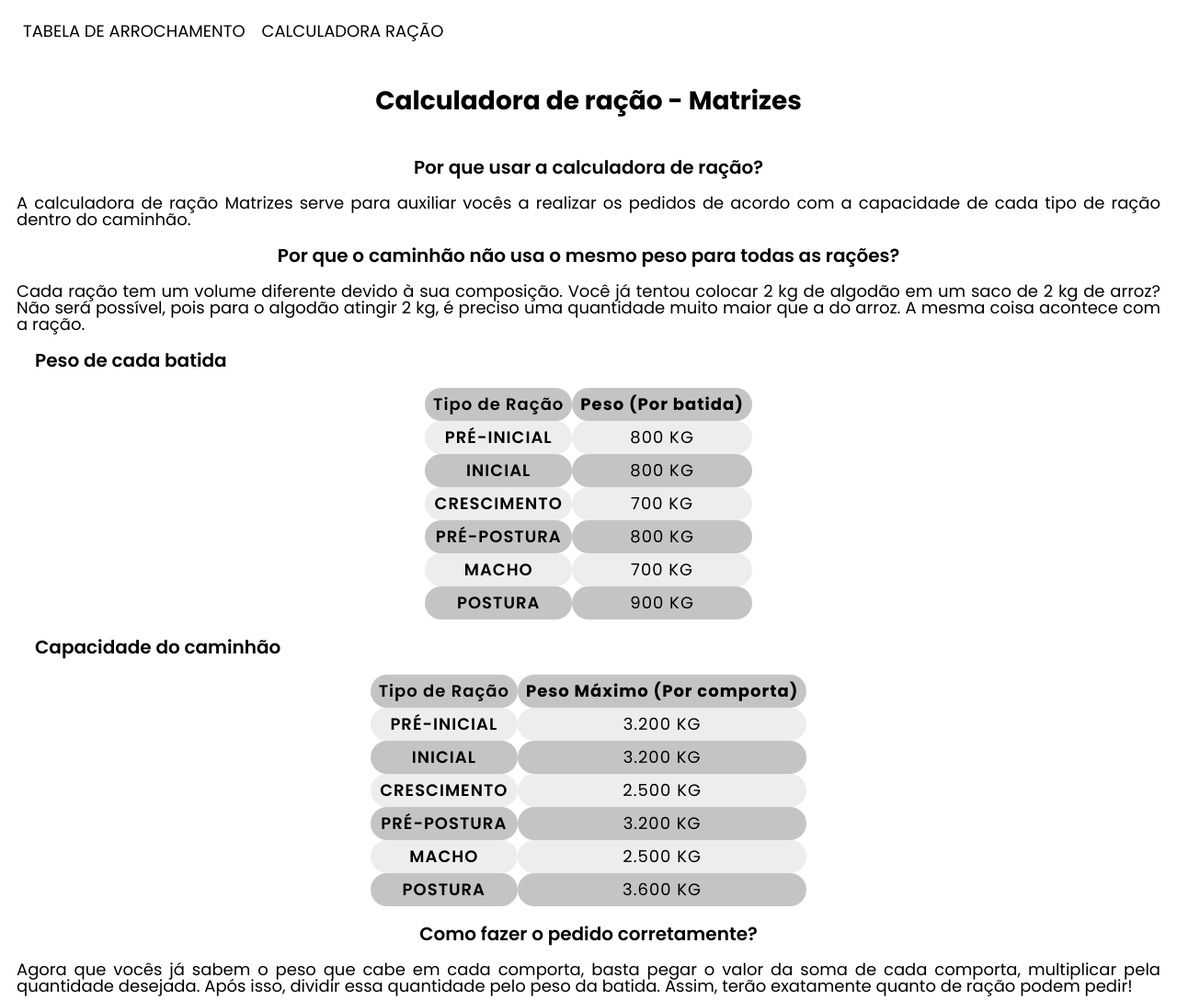
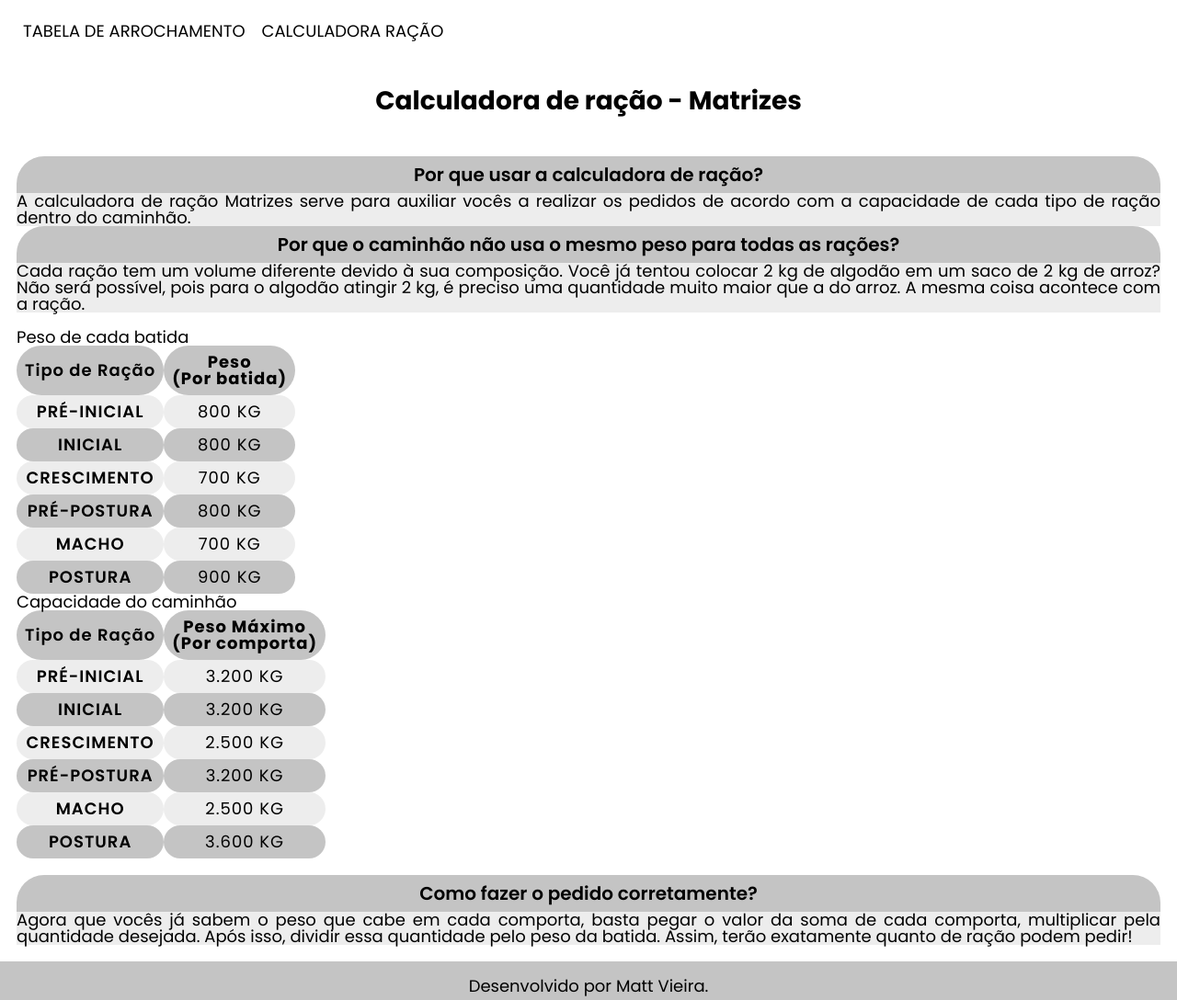
Before and after one commit to mattvieiraa/FriatoMatrizes, a plain HTML site: page calcu.html in a window 1280 px wide. Shown: the top 1088 px of the page at 92% size. Drawn offline with Linux system fonts and the light colour scheme; files that its build step writes are made by us from their sources.

Commit message:
Versão 1.1

```diff
--- a/calcu.html
+++ b/calcu.html
@@ -25,14 +25,14 @@
     <h2 class="calculadora__sub-titulo">Por que o caminhão não usa o mesmo peso para todas as rações?</h2>
     <p class="calculadora__texto">Cada ração tem um volume diferente devido à sua composição. Você já tentou colocar 2 kg de algodão em um saco de 2 kg de arroz? Não será possível, pois para o algodão atingir 2 kg, é preciso uma quantidade muito maior que a do arroz. A mesma coisa acontece com a ração.</p>
     </div>
-
-    <div class="bloco__tabela">
+    <section class="tabelas__juntas">
+    <div class="bloco__tabela peso-batida">
     <h2 class="calculadora__peso-batida">Peso de cada batida</h2>
     <table class="tabela batidas" id="cobb">
             <thead class="tabela__cabecalho">
                 <tr>
                     <th scope="col" class="tabela__coluna-a">Tipo de Ração</th>
-                    <th scope="col" class="tabela__coluna-b">Peso (Por batida)</th>
+                    <th scope="col" class="tabela__coluna-b">Peso <br>(Por batida)</br> </th>
                 </tr>
             </thead>
             <tbody class="tabela__dados">
@@ -57,12 +57,13 @@
                 </tr>
             </tbody>
         </table>
+    </div><div class="bloco__tabela peso-caminhao">
     <h2 class="calculadora__peso-batida">Capacidade do caminhão</h2>
     <table class="tabela batidas" id="cobb">
             <thead class="tabela__cabecalho">
                 <tr>
                     <th scope="col" class="tabela__coluna-a">Tipo de Ração</th>
-                    <th scope="col" class="tabela__coluna-b">Peso Máximo (Por comporta)</th>
+                    <th scope="col" class="tabela__coluna-b">Peso Máximo <br>(Por comporta)</br></th>
                 </tr>
             </thead>
             <tbody class="tabela__dados">
@@ -88,6 +89,7 @@
             </tbody>
         </table>
         </div>
+        </section>
         <div class="bloco__texto">
     <h2 class="calculadora__sub-titulo">Como fazer o pedido corretamente?</h2>
     <p class="calculadora__texto">Agora que vocês já sabem o peso que cabe em cada comporta, basta pegar o valor da soma de cada comporta, multiplicar pela quantidade desejada. Após isso, dividir essa quantidade pelo peso da batida. Assim, terão exatamente quanto de ração podem pedir!</p>
--- a/styles.css
+++ b/styles.css
@@ -2,6 +2,7 @@
 @import url("styles/reset.css");
 @import url("styles/cabecalho-rodape.css");
 @import url("styles/linhagem.css");
+@import url("styles/calculadora.css");
 
 :root{
     --fonte-principal: "Poppins";
@@ -46,31 +47,3 @@
   text-align: center;
   padding: 1em;
 }
-
-.bloco__texto {
-  display: block;
-  align-items: center;
-  text-align: justify;
-}
-
-.calculadora__sub-titulo {
-  font-size: 20px;
-  padding: 1em;
-  font-weight: 600;
-  text-align: center;
-}
-
-.bloco__tabela {
-  display: flex;
-  flex-direction: column;
-}
-
-.calculadora__peso-batida {
-  font-size: 20px;
-  padding: 1em;
-  font-weight: 600;
-}
-
-.batidas {
-  margin: auto;
-}
--- a/styles/cabecalho-rodape.css
+++ b/styles/cabecalho-rodape.css
@@ -1,6 +1,7 @@
 .cabecalho {
   display: flex;
   margin: 1em;
+  flex-wrap: wrap;
 }
 
 .cabecalho__link{
--- /dev/null
+++ b/styles/calculadora.css
@@ -0,0 +1,27 @@
+.bloco__texto {
+  display: block;
+  align-items: center;
+  text-align: justify;
+  margin: 1em auto;
+}
+
+.calculadora__sub-titulo {
+  font-size: 20px;
+  padding: 0.5em;
+  font-weight: 600;
+  text-align: center;
+  background-color: var(--cor-fundo1);
+  border-top-left-radius: 30px;
+  border-top-right-radius: 30px;
+}
+
+.calculadora__sub-titulo-tabela {
+  font-size: 20px;
+  padding: 1em;
+  font-weight: 600;
+  text-align: center;
+}
+
+.calculadora__texto {
+  background-color: var(--cor-fundo2);
+  border-bottom-
```
